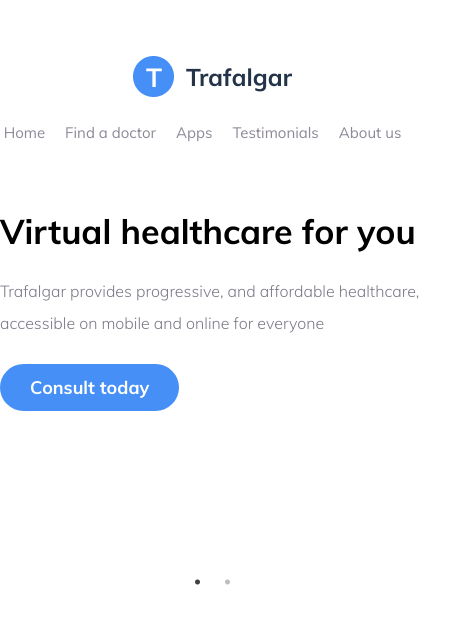
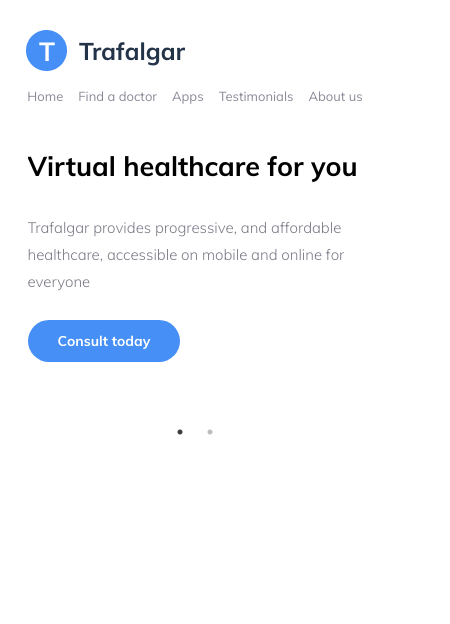
Before and after one commit to buzilo/homework-start, a plain HTML site: page index.html in a window 390 px wide. Shown: the whole page, 450 px wide, since content can reach past the window. Drawn offline with nearby package versions, Linux system fonts and the light colour scheme.

Commit message:
task-8 Проект закончен_адаптивное разрешение на 320 px не успел

```diff
--- a/sass/media.sass
+++ b/sass/media.sass
@@ -66,7 +66,6 @@
             padding: 0
             padding-bottom: 30px
             flex-direction: column
-            justify-content: flex-end
             .header__img
                 width: 100%
             img
@@ -111,41 +110,47 @@
 @media only screen and (min-width: 375px) and (max-width:425px)
 
     .container
-        width: 425px
+        width: 375px
+        padding-top: 30px
         .header
             padding: 0
-            padding-bottom: 60px
+            padding-bottom: 10px
             flex-direction: column
             justify-content: center
+            .header__img
+                width: 100%
             img
-                margin-bottom: 20px
+                margin-bottom: 10px
+                margin-left: 18px
             ul
-                padding-right: 20px
+                padding-right: 0
                 li
                     &:nth-of-type(n+2)
-                        margin-left: $margin-left-header-40 - 20
+                        margin-left: $margin-left-header-40 - 25
                     a
-                        font-size: $font-size-1 - 3
+                        font-size: $font-size-1 - 5
         .content
-            width: 425px
-            margin: 0 auto
+            width: 375px
+            .slick-list
+                    margin-left: 20px
             .content__left
                 margin: 0
-                width: 370px
                 h1
-                    font-size: $font-size-3 - 14
+                    font-size: $font-size-3 - 21
                     line-height: 56px
-                    margin-bottom: $margin-bot-25 - 10
+                    margin-bottom: 20px
+                    margin-top: 20px
                 p
-                    font-size: $font-size-2 - 5
-                    line-height: 32px
+                    font-size: $font-size-2 - 6
+                    line-height: 27px
                     color: $color-p-grey
                     margin-bottom: $margin-bot-25
                 img
                     display: none
                 button
                     padding: 12px 30px
-                    font-size: $font-size-1 -7
+                    font-size: 14px
             .content__right
                 img
-                    width: 420px
+                    width: 300px
+                    margin-left: 15px
--- a/sass/style.sass
+++ b/sass/style.sass
@@ -46,6 +46,7 @@ h1, h2, h3, h4, p, ul
     display: flex
     justify-content: space-between
     outline: none
+    padding-bottom: 40px
     .content__left
         position: relative
         width: 445px
```
Also changed, not shown: index.html (+5 -0 lines), css/media.css, css/style.css, 2 other files.
